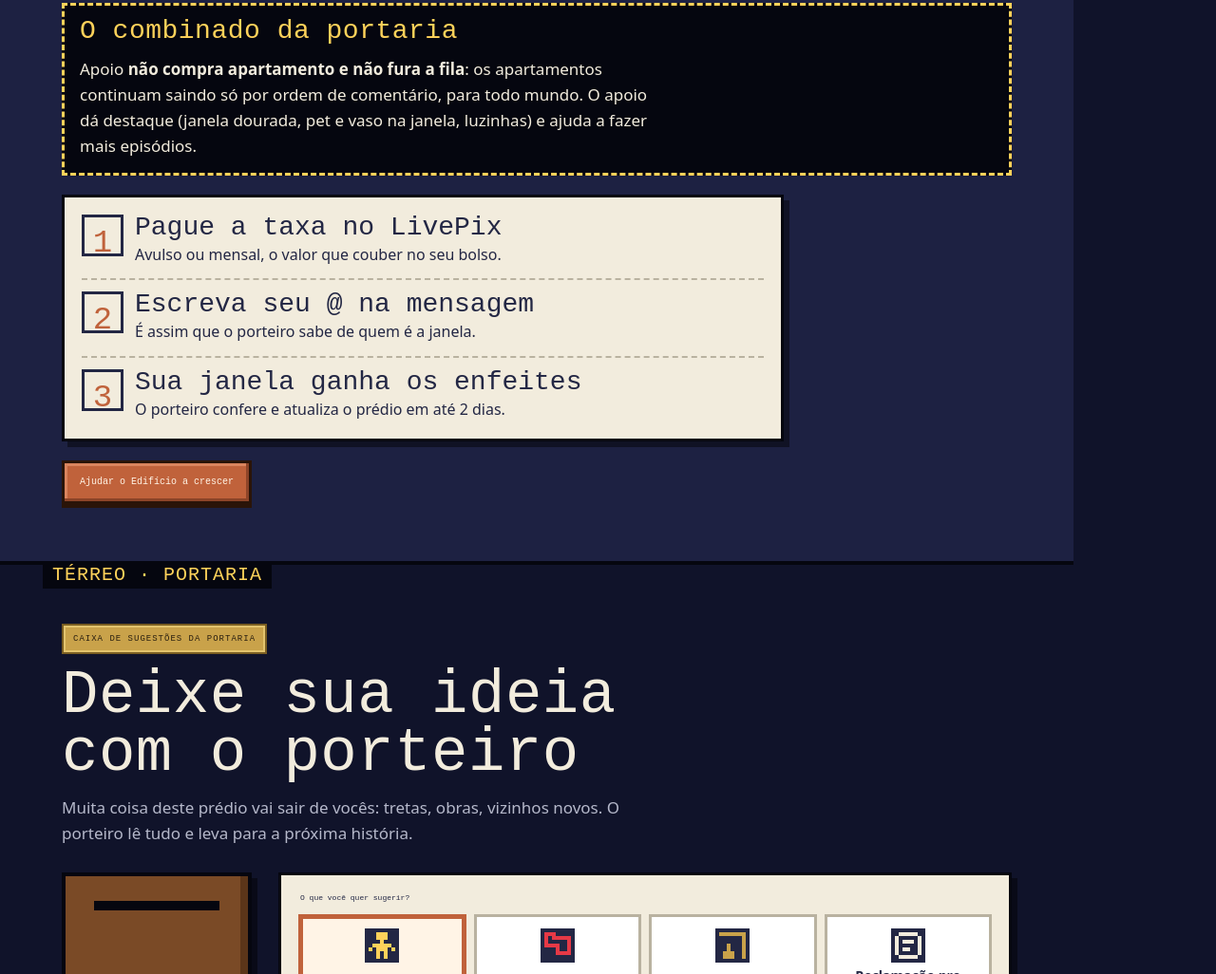
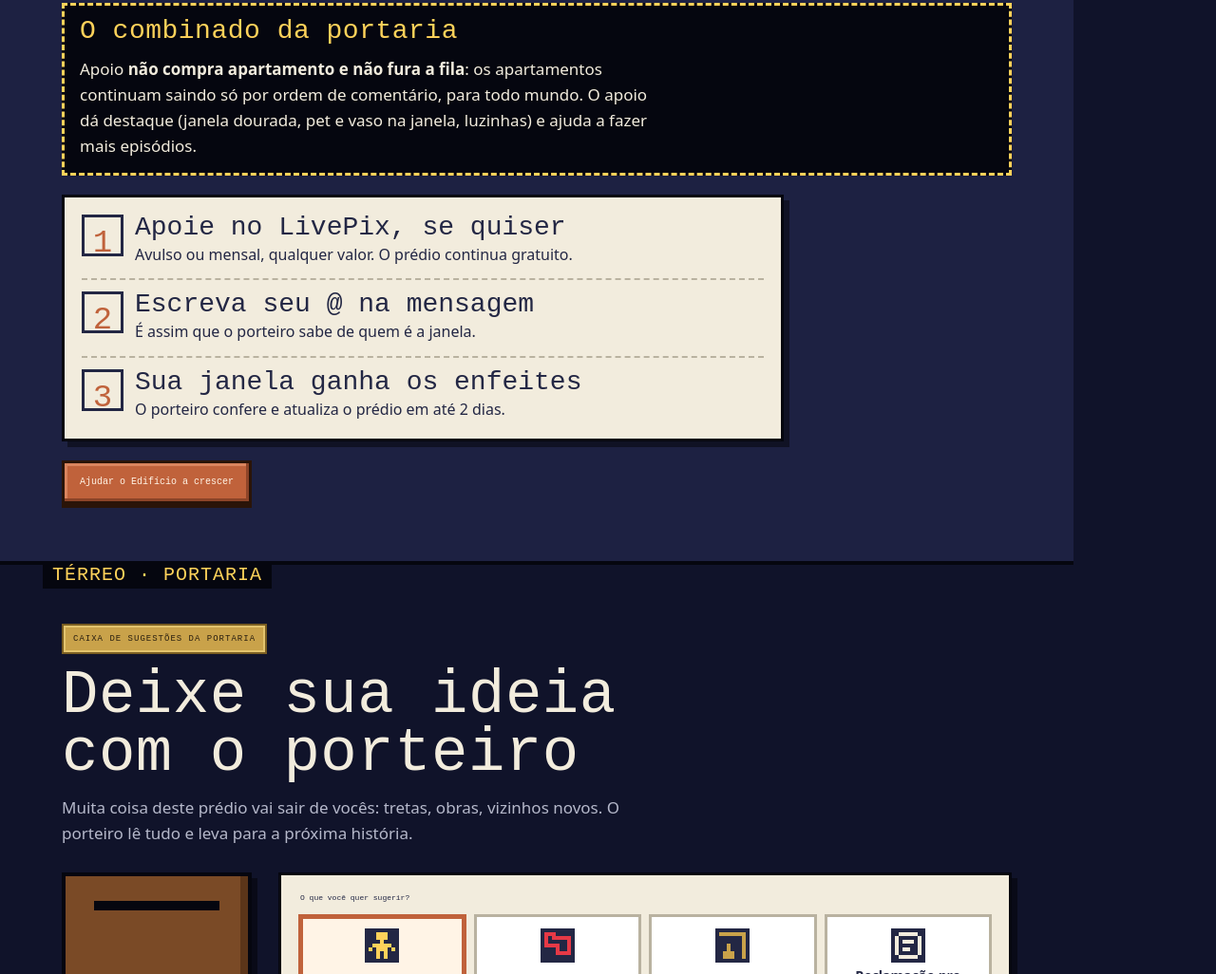
Before and after one commit to raphaelpinheiro84/edificio8bits, a plain HTML site: page index.html in a window 1280 px wide. Shown: the part 4881-5907 px from the top of the page at 95% size. Drawn offline with Linux system fonts and the light colour scheme; a web font is replaced by a local one.

Commit message:
Apoio: passo 1 deixa de dizer 'Pague a taxa' (apoio e opcional)

```diff
--- a/index.html
+++ b/index.html
@@ -515,7 +515,7 @@ footer nav{display:flex;flex-wrap:wrap;justify-content:center;gap:6px 16px;margi
       </div>
 
       <div class="ficha-apoio">
-        <div class="campo"><div class="q">1</div><div><h4>Pague a taxa no LivePix</h4><p>Avulso ou mensal, o valor que couber no seu bolso.</p></div></div>
+        <div class="campo"><div class="q">1</div><div><h4>Apoie no LivePix, se quiser</h4><p>Avulso ou mensal, qualquer valor. O prédio continua gratuito.</p></div></div>
         <div class="campo"><div class="q">2</div><div><h4>Escreva seu @ na mensagem</h4><p>É assim que o porteiro sabe de quem é a janela.</p></div></div>
         <div class="campo"><div class="q">3</div><div><h4>Sua janela ganha os enfeites</h4><p>O porteiro confere e atualiza o prédio em até 2 dias.</p></div></div>
       </div>
```
